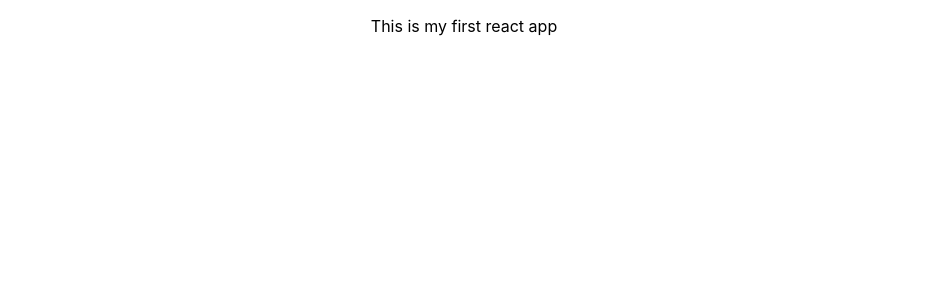
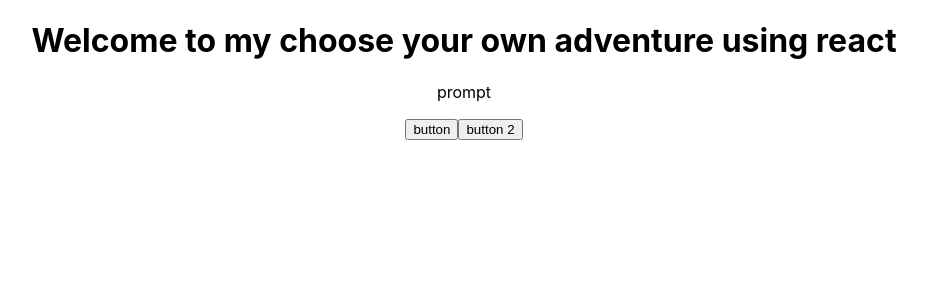
Before and after one commit to artemisIsNotBeam/Choose-story-React-, a React (Create React App) app: page / in a window 1280 px wide. Shown: the top 300 px of the page, without its empty margins (176-1104 px from the left). Built offline with nearby package versions, Linux system fonts and the light colour scheme.

Commit message:
have to have more ap.js files to have more things

```diff
--- a/src/App.css
+++ b/src/App.css
@@ -2,6 +2,9 @@
   text-align: center;
 }
 
+html{
+  text-align: center;
+}
 .App-logo {
   height: 40vmin;
   pointer-events: none;
--- a/src/App.js
+++ b/src/App.js
@@ -1,12 +1,17 @@
 import logo from './logo.svg';
 import './App.css';
+import React from 'react';
 
-function App() {
-  return (
-    <div className="App">
-      <p>This is my first react app</p>
-    </div>
-  );
+class App extends React.Component {
+  constructor(props){
+    super(props);
+
+    this.state ={cool:"not so much"}
+  }
+
+  render() {
+    return <h1>Welcome to my choose your own adventure using react</h1>
+  }
 }
 
 export default App;
--- /dev/null
+++ b/src/App2.js
@@ -0,0 +1,23 @@
+import logo from './logo.svg';
+import './App.css';
+import React from 'react';
+
+class Buttan extends React.Component {
+  constructor(props){
+    super(props);
+
+    this.state ={cool:"not so much"}
+  }
+
+  render() {
+    return (
+        <div>
+            <p>prompt</p>
+            <button> button</button>
+            <button> button 2</button>
+        </div>
+    )
+  }
+}
+
+export default Buttan;
--- a/src/index.js
+++ b/src/index.js
@@ -1,12 +1,17 @@
 import React from 'react';
 import ReactDOM from 'react-dom';
 import './index.css';
+
+// import all function/ calsses
 import App from './App';
+import Buttan from './App2';
+
 import reportWebVitals from './reportWebVitals';
 
 ReactDOM.render(
   <React.StrictMode>
     <App />
+    <Buttan />
   </React.StrictMode>,
   document.getElementById('root')
 );
```
